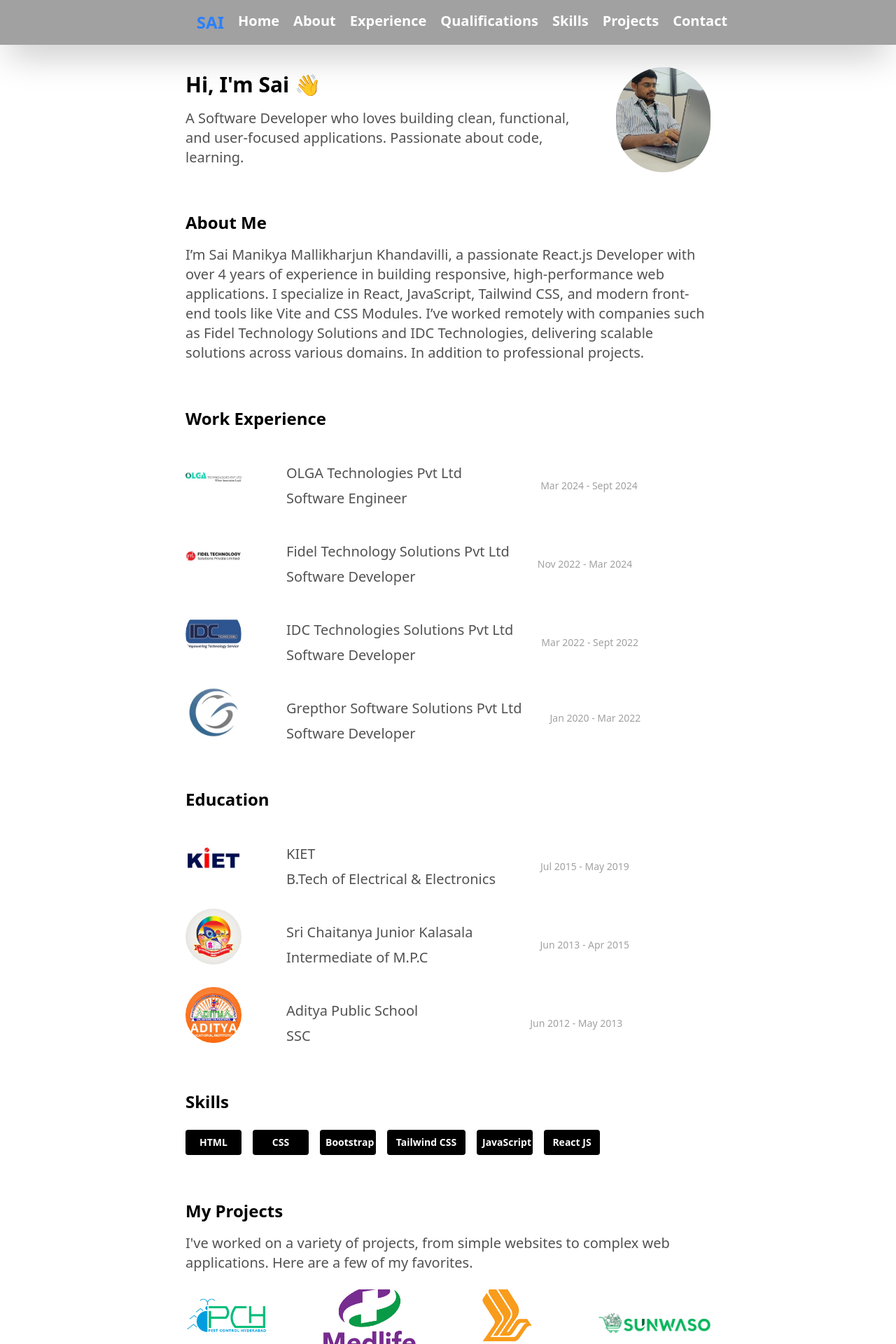
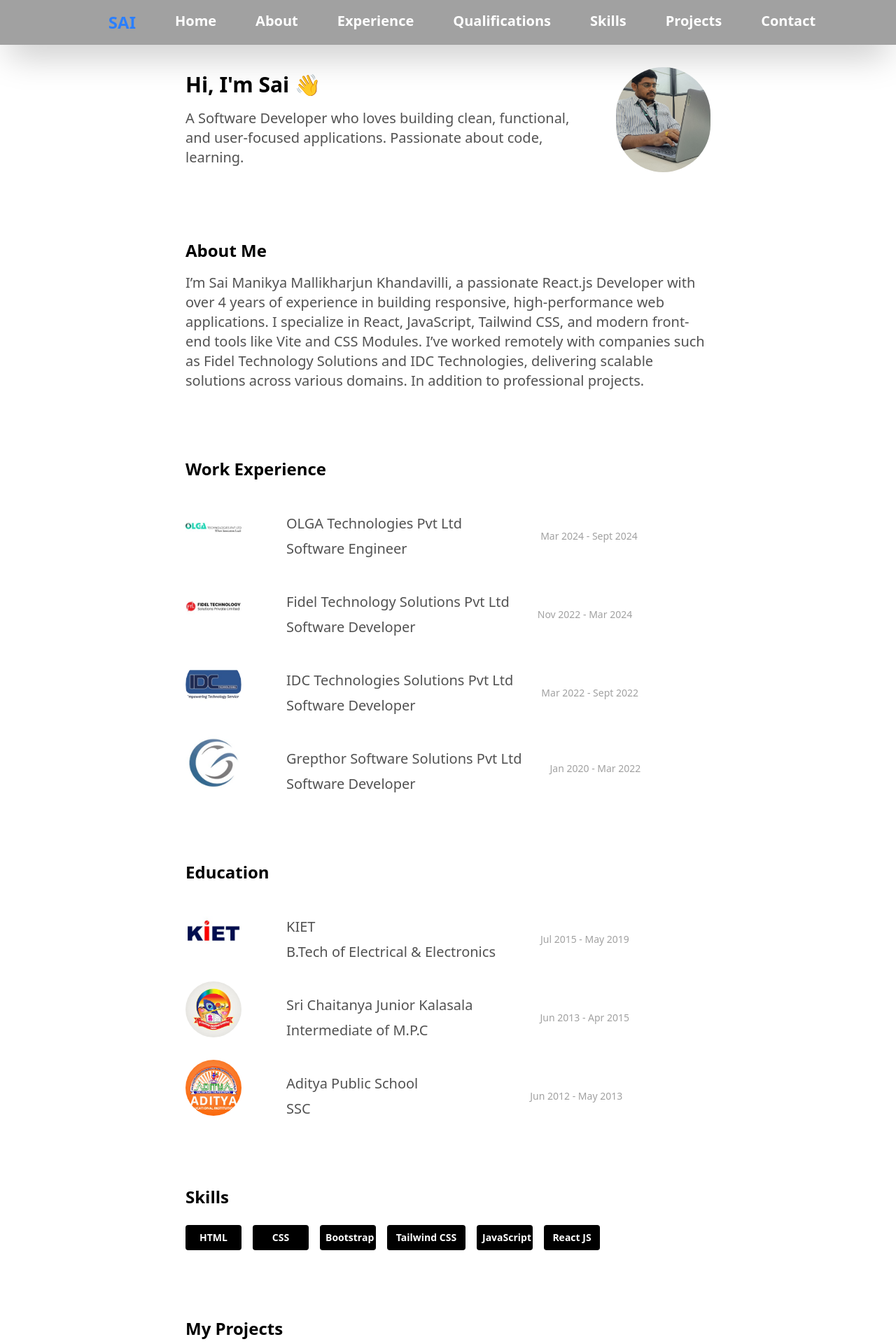
Before and after one commit to SaiMallikharjun98/Sai_Portfolio, a React (Vite) app: page / in a window 1280 px wide. Shown: the top 1920 px of the page at 70% size. Built offline with nearby package versions, Linux system fonts and the light colour scheme; no server answers.

Commit message:
Margins updated

```diff
--- a/src/components/Navbar.jsx
+++ b/src/components/Navbar.jsx
@@ -3,7 +3,7 @@
 function Navbar() {
   return (
     <>
-      <div className="flex justify-center gap-5 font-bold text-xl w-full  fixed top-0 p-4 shadow-2xl bg-neutral-400">
+      <div className="flex justify-center gap-14 font-bold text-xl w-full  fixed top-0 p-4 shadow-2xl bg-neutral-400">
         <h3 className="text-2xl font-bold text-blue-500 ml-10">SAI</h3>
         <Link to="/" className="hover:text-blue-700  text-white cursor-pointer">
           Home
--- a/src/pages/About.jsx
+++ b/src/pages/About.jsx
@@ -3,7 +3,7 @@
 function About() {
   return (
     <>
-      <section id="About" className="w-[750px] mx-auto mt-14">
+      <section id="About" className="w-[750px] mx-auto mt-24">
         <h1 className="text-2xl font-bold">About Me</h1>
         <p className="text-xl text-neutral-600 mt-4">
           I’m Sai Manikya Mallikharjun Khandavilli, a passionate React.js
--- a/src/pages/Education.jsx
+++ b/src/pages/Education.jsx
@@ -6,7 +6,7 @@
 function Education() {
   return (
     <>
-      <section id="Qualifications" className="w-[750px] mx-auto mt-16">
+      <section id="Qualifications" className="w-[750px] mx-auto mt-24">
         <h1 className="text-2xl font-bold">Education</h1>
         <div className="mt-6">
           <div className="flex items-center gap-16">
--- a/src/pages/Experience.jsx
+++ b/src/pages/Experience.jsx
@@ -6,7 +6,7 @@
 function Experience() {
   return (
     <>
-      <section className="w-[750px] mx-auto mt-16" id="Experience">
+      <section className="w-[750px] mx-auto mt-24" id="Experience">
         <h1 className="text-2xl font-bold">Work Experience</h1>
         <div className="mt-6">
           <div className="flex items-center gap-28">
--- a/src/pages/Projects.jsx
+++ b/src/pages/Projects.jsx
@@ -6,7 +6,7 @@
 function Projects() {
   return (
     <>
-      <section id="Projects" className="w-[750px] mx-auto mt-16">
+      <section id="Projects" className="w-[750px] mx-auto mt-24">
         <div>
           <h1 className="text-2xl font-bold">My Projects</h1>
           <p className="text-xl  text-neutral-600 mt-4">
--- a/src/pages/Skills.jsx
+++ b/src/pages/Skills.jsx
@@ -3,7 +3,7 @@
 function Skills() {
   return (
     <>
-      <section id="Skills" className="w-[750px] mx-auto mt-16">
+      <section id="Skills" className="w-[750px] mx-auto mt-24">
         <h1 className="text-2xl font-bold">Skills</h1>
         <div className="mt-6">
           <div className="flex items-center gap-4 text-center">
```
